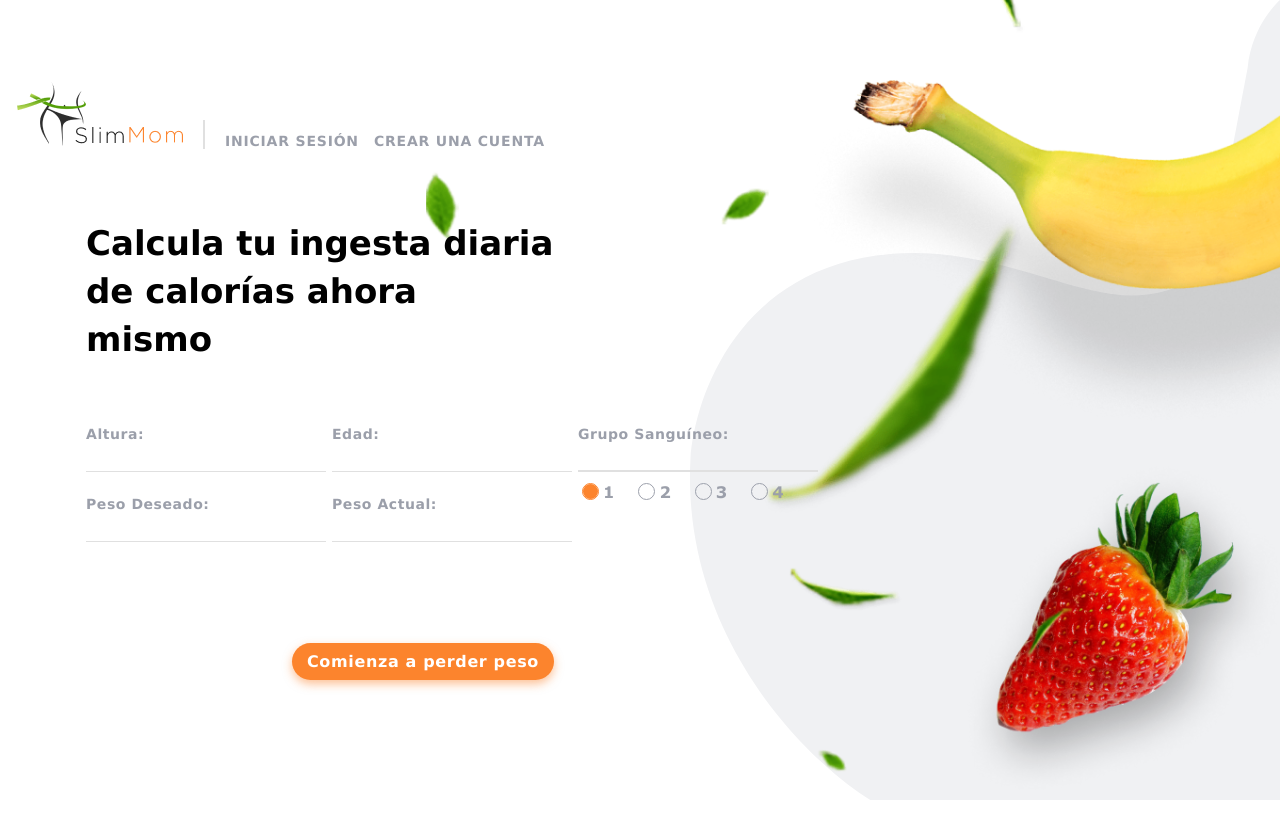
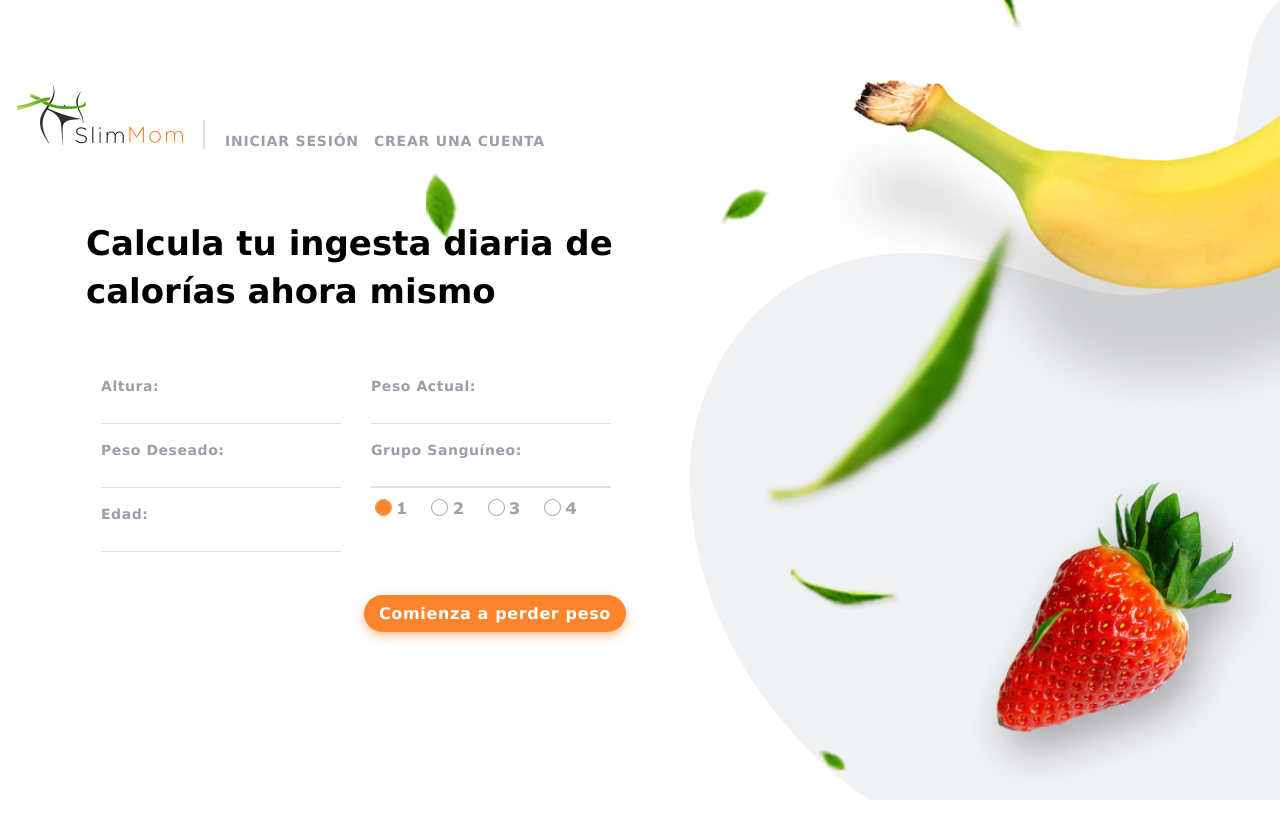
Before and after one commit to Pugli87/project-last_chance, a React (Create React App) app: page /project-last_chance/ in a window 1280 px wide. After the commit the page ends 800 px from the top, so only its background shows below. Built offline with nearby package versions, Linux system fonts and the light colour scheme; the HTML template or start-up script is replaced by a standard one.

Commit message:
arreglos stiles

```diff
--- a/src/components/DataForm/dataForm.styled.js
+++ b/src/components/DataForm/dataForm.styled.js
@@ -2,7 +2,7 @@ import styled from 'styled-components';
 
 export const Container = styled.div`
   padding: 70px;
-  width: 608px;
+  width: 680px;
   @media (max-width: 767px) {
     width: auto;
   }
@@ -85,7 +85,6 @@ export const Form = styled.div`
   justify-content: flex-start;
   flex-wrap: wrap;
   align-items: center;
-  gap: 6px;
   @media (max-width: 767px) {
     height: 400px;
   }
```
